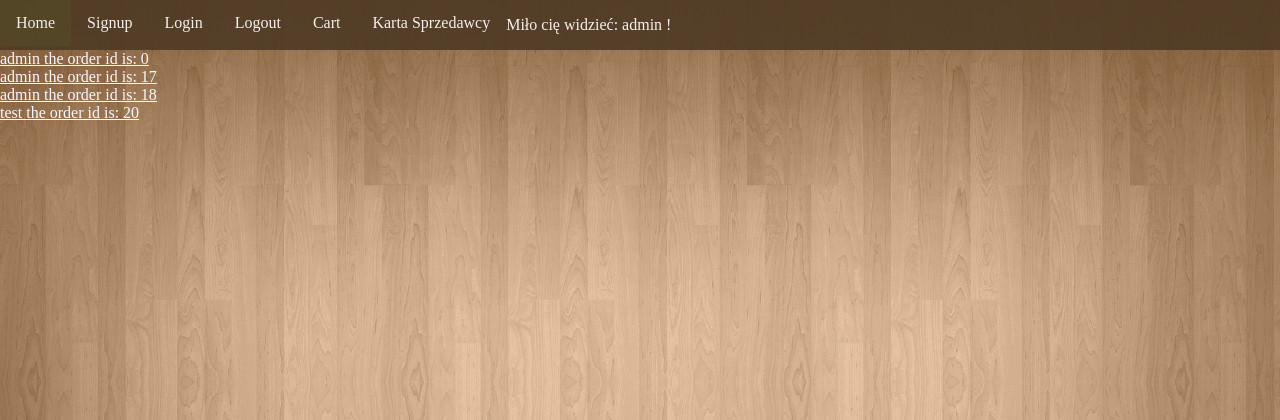
After one commit to krzysiekmwk/BazaDanych2, a Django app: page /home/salesman/ in a window 1280 px wide. The commit adds this page. Shown: the top 420 px of the page. Run offline with Django 3.2, Linux system fonts and the light colour scheme; a user stored in the database is signed in; data comes from the database, SQL or seed files in the repository; both versions use the stored data as it was after the commit.

Commit message:
little changes: cart, ordered card, salesman card, details card

```diff
--- a/DjangoProject/BazaDanych2Project/BazaDanych2Project/urls.py
+++ b/DjangoProject/BazaDanych2Project/BazaDanych2Project/urls.py
@@ -1,8 +1,10 @@
 from django.contrib import admin
 from django.urls import path
 from django.conf.urls import include
+from django.views.generic import RedirectView
 
 urlpatterns = [
+    path('', RedirectView.as_view(url='home/')),
     path('home/', include('Projekt.urls')),
     path('admin/', admin.site.urls),
 
--- a/DjangoProject/BazaDanych2Project/Projekt/models.py
+++ b/DjangoProject/BazaDanych2Project/Projekt/models.py
@@ -80,6 +80,7 @@ class CompletedCart(models.Model):  # przechowuje zrealizowane karty
     customer = models.CharField(max_length=250)
     amount = models.IntegerField()  # ilosc zakupionych przedmiotow
     total_price = models.FloatField(default=0)
+    the_same_id = models.IntegerField(default=0)
 
     def __str__(self):
         return self.customer + ' bought: ' + self.assortment.book.title +\
--- /dev/null
+++ b/DjangoProject/BazaDanych2Project/Projekt/static/Projekt/style_salesman.css
@@ -0,0 +1,15 @@
+.salesman a {
+    color: ghostwhite;
+}
+
+.salesman a:focus {
+    color: ghostwhite;
+}
+
+.salesman a:hover {
+    color: ghostwhite;
+}
+
+.salesman a: {
+    color: ghostwhite;
+}
--- /dev/null
+++ b/DjangoProject/BazaDanych2Project/Projekt/static/Projekt/style_salesman_details.css
@@ -0,0 +1,3 @@
+div {
+    color: ghostwhite;
+}
--- a/DjangoProject/BazaDanych2Project/Projekt/templates/Projekt/index.html
+++ b/DjangoProject/BazaDanych2Project/Projekt/templates/Projekt/index.html
@@ -3,6 +3,9 @@
 <link rel="stylesheet" type="text/css" href="{% static 'Projekt/style_main_page.css' %}"/>
 <link rel="stylesheet" type="text/css" href="{% static 'Projekt/style_signup.css' %}"/>
 <link rel="stylesheet" type="text/css" href="{% static 'Projekt/style_login.css' %}"/>
+<link rel="stylesheet" type="text/css" href="{% static 'Projekt/style_salesman_details.css' %}"/>
+<link rel="stylesheet" type="text/css" href="{% static 'Projekt/style_salesman.css' %}"/>
+<link rel="stylesheet" type="text/css" href="{% static 'Projekt/style_cart.css' %}"/>
 
 <html>
     <head>
@@ -15,6 +18,9 @@
             <li><a href="{% url 'login' %}?next=/home/"> Login</a></li>
             <li><a href="{% url 'logout' %}?next=/home/"> Logout</a></li>
             <li><a href="{% url 'cart' %}"> Cart</a></li>
+            {% if user.groups.all.0.name == "employee" %}
+                <li><a href="{% url 'salesman' %}"> Karta Sprzedawcy </a></li>
+            {% endif %}
             <li>
                 {% if user.is_authenticated %}
                 <p>Miło cię widzieć: {{ user.username }} !</p>
--- /dev/null
+++ b/DjangoProject/BazaDanych2Project/Projekt/templates/Projekt/salesman.html
@@ -0,0 +1,13 @@
+{% extends 'Projekt/index.html' %}
+
+{% block title %}Salesman{% endblock %}
+
+{% block content %}
+
+    {% for order in all_orders %}
+    <div class="salesman">
+            <a href="{{ order.the_same_id }}">{{order.customer}} the order id is: {{order.the_same_id}}</a>
+    </div>
+    {% endfor %}
+
+{% endblock %}
--- a/DjangoProject/BazaDanych2Project/Projekt/urls.py
+++ b/DjangoProject/BazaDanych2Project/Projekt/urls.py
@@ -11,4 +11,6 @@ urlpatterns = [
     path('login/', LoginView.as_view(), name='login'),
     path('logout/', LogoutView.as_view(), name='logout'),
     path('cart/', projekt_views.cart, name='cart'),
+    path('salesman/', projekt_views.salesman, name='salesman'),
+    path(r'salesman/<int:id>/', projekt_views.salesman_details, name='salesman_details'),
 ]
--- a/DjangoProject/BazaDanych2Project/Projekt/views.py
+++ b/DjangoProject/BazaDanych2Project/Projekt/views.py
@@ -4,6 +4,7 @@ from django.http import HttpResponseRedirect
 
 from .models import Assortment, Cart, CompletedCart
 from .forms import SignUpForm
+from django.contrib.auth.models import Group
 
 
 def index(request):
@@ -14,6 +15,53 @@ def index(request):
     return render(request, 'Projekt/main_page.html', context)
 
 
+def salesman_details(request, id=0):
+    user = getattr(request, 'user', None)
+    if user.groups.filter(name='employee').exists():
+        print("DETAILS")
+        print(request)
+        all_orders = CompletedCart.objects.all().filter(the_same_id=id)
+
+        total_price = 0
+        for order in all_orders:
+            order.total_price = round(order.total_price, 2)
+            total_price += order.total_price
+
+        context = {
+            'all_orders': all_orders,
+            'total_price': round(total_price, 2),
+        }
+
+        return render(request, 'Projekt/salesman_details.html', context)
+    else:
+        return HttpResponseRedirect("/home/#ID" + str(1))
+
+def salesman(request):
+    user = getattr(request, 'user', None)
+    if user.groups.filter(name='employee').exists():
+        all_orders = CompletedCart.objects.all()
+
+        list_with_the_same_ids = []
+        filtered_orders = []
+
+        for order in all_orders:
+            if order.the_same_id not in list_with_the_same_ids:
+                list_with_the_same_ids.append(order.the_same_id)
+                filtered_orders.append(order)
+
+
+
+
+        context = {
+            'all_orders': filtered_orders,
+        }
+        return render(request, 'Projekt/salesman.html', context)
+    else:
+        return HttpResponseRedirect("/home/#ID" + str(1))
+
+
+
+
 def signup(request):
     if request.method == 'POST':
         form = SignUpForm(request.POST)
@@ -22,6 +70,8 @@ def signup(request):
             username = form.cleaned_data.get('username')
             raw_password = form.cleaned_data.get('password1')
             user = authenticate(username=username, password=raw_password)
+            my_group = Group.objects.get(name='user')
+            my_group.user_set.add(user)
             login(request, user)
             return redirect('/home/')
     else:
@@ -31,8 +81,13 @@ def signup(request):
 def cart(request):
     customer = getattr(request, 'user', None)
     all_books_in_user_cart = Cart.objects.all().filter(customer=customer.username)
+    total_price = 0
+    for item in all_books_in_user_cart:
+        item.total_price = round(item.total_price, 2)
+        total_price += item.total_price
     context = {
         'all_books_in_user_cart': all_books_in_user_cart,
+        'total_price': round(total_price, 2),
     }
     return render(request, 'Projekt/cart.html', context)
 
@@ -41,12 +96,19 @@ def confirm_order(request):
     customer = getattr(request, 'user', None)
     all_item_in_cart = Cart.objects.all().filter(customer=customer.username)
 
+    the_same_id = 0
     for item in all_item_in_cart:
         completed_cart = CompletedCart()
         completed_cart.assortment = item.assortment
         completed_cart.amount = item.amount
         completed_cart.total_price = item.total_price
         completed_cart.customer = item.customer
+        completed_cart.the_same_id = the_same_id
+        completed_cart.save()
+        if (the_same_id == 0):
+            the_same_id = completed_cart.id
+
+        completed_cart.the_same_id = the_same_id
         completed_cart.save()
 
         assortment = Assortment.objects.get(id=item.assortment.id)
@@ -81,6 +143,7 @@ def edit_order(request):
             cart.total_price = cart.amount * cart.assortment.price
             cart.save()
 
+    #return cart(request)
     return HttpResponseRedirect("/home/cart/#ID" + str(index))
 
 def add_to_cart(request):
```
Also changed, not shown: DjangoProject/BazaDanych2Project/Projekt/templates/Projekt/cart.html (+6 -4 lines), DjangoProject/BazaDanych2Project/Projekt/templates/Projekt/salesman_details.html (added, +14 -0 lines), DjangoProject/BazaDanych2Project/Projekt/migrations/0005_completedcart_the_same_id.py (added), DjangoProject/BazaDanych2Project/Projekt/static/Projekt/style_cart.css (added), DjangoProject/BazaDanych2Project/db.sqlite3.
